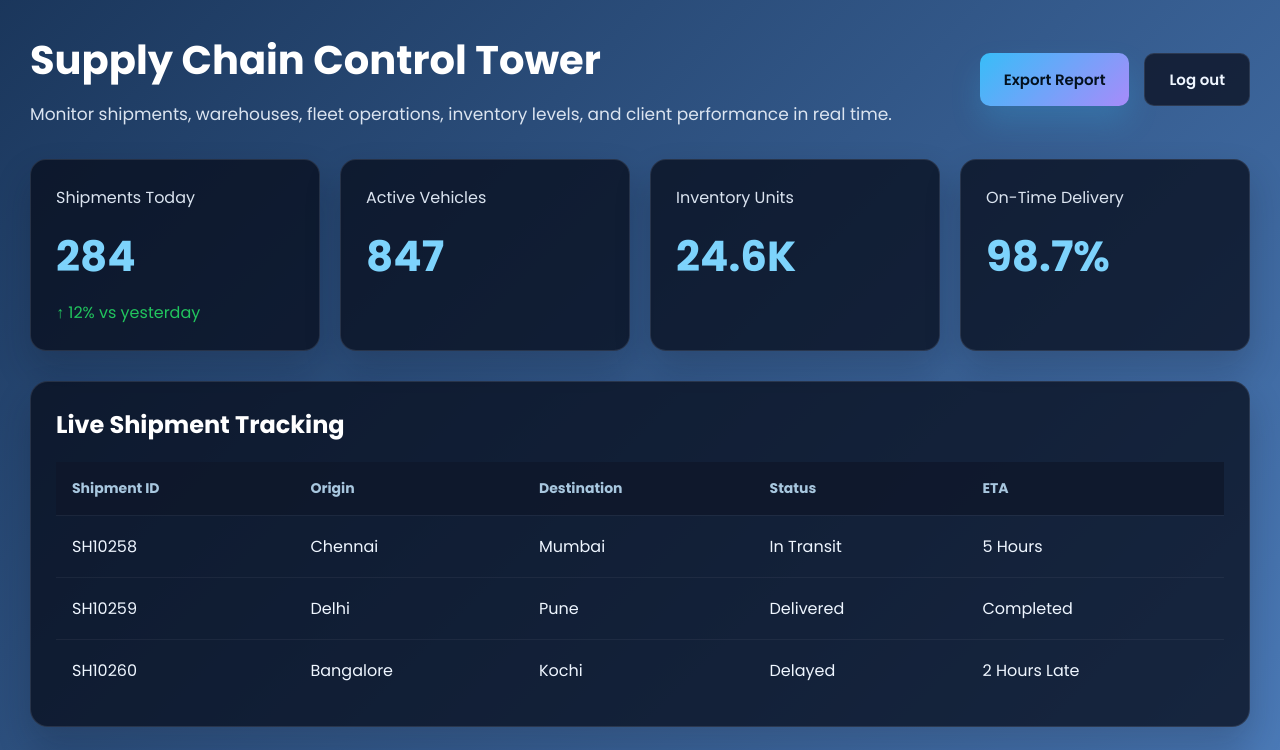
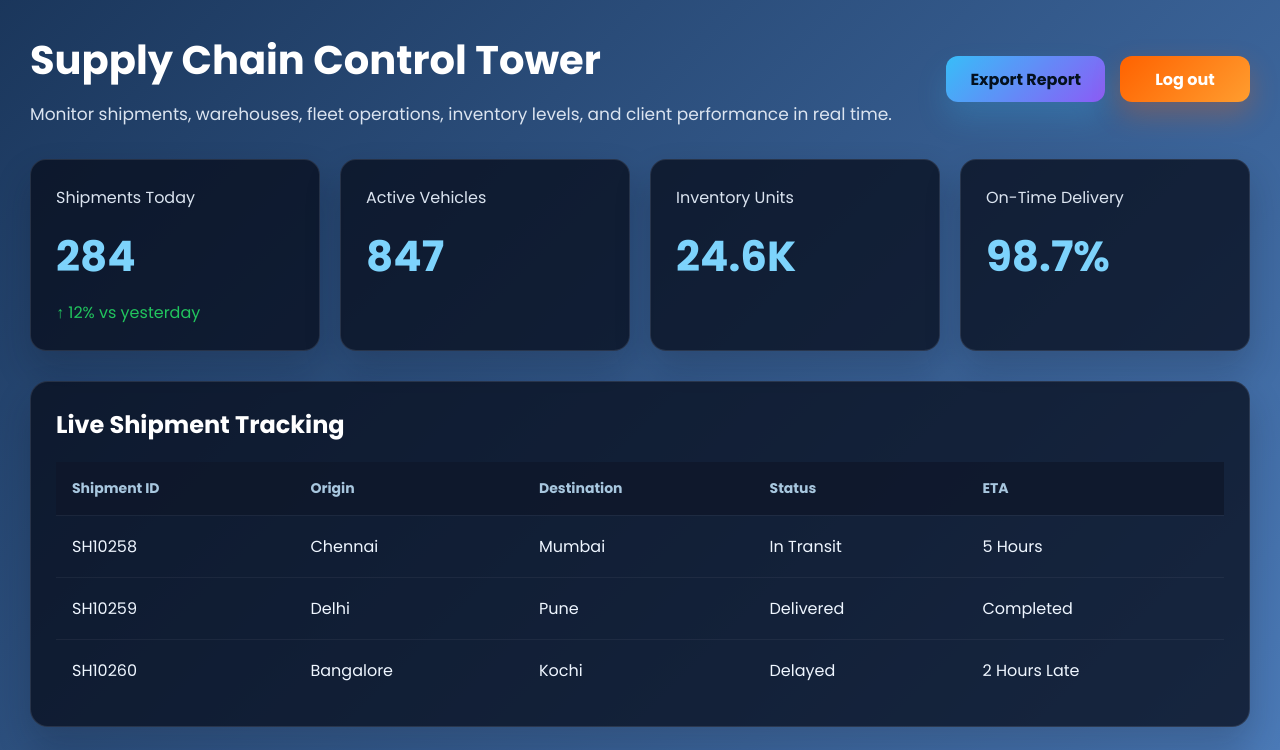
Before and after one commit to ragulrohit/Supply-Chain, a plain HTML site: page vendor-dashboard.html in a window 1280 px wide. Shown: the top 750 px of the page. Drawn offline with Linux system fonts and the light colour scheme.

Commit message:
btn change

```diff
--- a/operations.css
+++ b/operations.css
@@ -9,13 +9,21 @@
 
 body{
     background:#04142c;
-    color:#fff;
+    /* color:#fff; */
+}
+
+.logou a,
+#logoutBt a,
+.back-home-l {
+  color: #ffffff !important;
+  text-decoration: none !important;
 }
 
 .dashboard{
     display:flex;
     min-height:100vh;
 }
+
 
 /* Sidebar */
 
@@ -129,6 +137,62 @@ body{
 
 .logout:hover{
     background:#243d63;
+}
+
+.logou,
+#logoutBt,
+.logout,
+.logout-btn {
+    display:inline-flex;
+    align-items:center;
+    justify-content:center;
+    min-width:120px;
+    min-height:46px;
+    background:linear-gradient(135deg,#ff6200,#ff9d2f);
+    color:#ffffff !important;
+    border:none;
+    padding:0 24px;
+    border-radius:12px;
+    font-size:17px;
+    font-weight:700;
+    cursor:pointer;
+    box-shadow:0 12px 28px rgba(255,98,0,.28);
+    transition:
+        transform .3s ease,
+        box-shadow .3s ease,
+        background .3s ease;
+}
+
+.logou a,
+#logoutBt a,
+.logout a,
+.logout-btn a,
+.back-home-l {
+    display:inline-flex;
+    align-items:center;
+    justify-content:center;
+    width:100%;
+    height:100%;
+    color:#ffffff !important;
+    text-decoration:none !important;
+}
+
+.logou:hover,
+#logoutBt:hover,
+.logout:hover,
+.logout-btn:hover {
+    background:linear-gradient(135deg,#ff7a1a,#ffc04d);
+    transform:translateY(-3px);
+    box-shadow:0 18px 36px rgba(255,98,0,.38);
+}
+
+.logou:hover a,
+#logoutBt:hover a,
+.logout:hover a,
+.logout-btn:hover a,
+.back-home-l:hover {
+    color:#ffffff !important;
+    text-decoration:none !important;
 }
 
 /* Dashboard Header */
@@ -390,3 +454,42 @@ tr:hover{
         transform:translateY(0);
     }
 }
+/* .logout,
+.logout-btn {
+  color: #ffffff;
+} */
+
+/* .logout a,
+.logout-btn a,
+.back-home-l {
+  color: #ffffff !important;
+  text-decoration: none !important;
+} */
+
+/* .logout:hover a,
+.logout-btn:hover a,
+.back-home-l:hover {
+  color: #ffffff !important;
+  text-decoration: none !important;
+} */
+
+/* .logou,
+#logoutBt {
+  color: #ffffff;
+}
+
+.logou a,
+#logoutBt a,
+.logou .back-home-l,
+#logoutBt .back-home-l {
+  color: #ffffff !important;
+  text-decoration: none !important;
+} */
+
+/* .logou a:hover,
+#logoutBt a:hover,
+.logou .back-home-l:hover,
+#logoutBt .back-home-l:hover {
+  color: #ffffff !important;
+  text-decoration: none !important;
+} */
--- a/vendor-dashboard.css
+++ b/vendor-dashboard.css
@@ -203,7 +203,7 @@ tbody tr:hover{
     transition:.3s;
     display:flex;
     align-items:center;
-    /* gap:10px; */
+    gap:10px;
 }
 
 .dashboard-menu li:hover{
@@ -369,7 +369,7 @@ tbody tr:hover{
     display:flex;
     align-items:center;
     gap:10px;
-    width:0%;
+    width:100%;
 }
 
 @keyframes fadeUp{
@@ -465,3 +465,77 @@ body {
 .dashboard-menu li.active i {
   color: #ffffff;
 }
+
+.export-bt,
+.logout-bt {
+    display:inline-flex;
+    align-items:center;
+    justify-content:center;
+    min-width:130px;
+    min-height:46px;
+    border:none;
+    padding:0 24px;
+    border-radius:12px;
+    color:#ffffff;
+    font-size:16px;
+    font-weight:700;
+    cursor:pointer;
+    transition:
+        transform .3s ease,
+        box-shadow .3s ease,
+        background .3s ease;
+}
+
+.export-bt {
+    background:linear-gradient(135deg,#38bdf8,#8b5cf6);
+    color:#04111f;
+    box-shadow:0 16px 30px rgba(56,189,248,.2);
+}
+
+.logout-bt {
+    background:linear-gradient(135deg,#ff6200,#ff9d2f);
+    box-shadow:0 12px 28px rgba(255,98,0,.28);
+}
+
+.logout-bt a,
+.logout-bt .back-home-l {
+    display:inline-flex;
+    align-items:center;
+    justify-content:center;
+    width:100%;
+    height:100%;
+    color:#ffffff !important;
+    text-decoration:none !important;
+}
+
+.export-bt:hover {
+    background:linear-gradient(135deg,#7dd3fc,#c4b5fd);
+    transform:translateY(-3px);
+    box-shadow:0 22px 42px rgba(56,189,248,.28);
+}
+
+.logout-bt:hover {
+    background:linear-gradient(135deg,#ff7a1a,#ffc04d);
+    transform:translateY(-3px);
+    box-shadow:0 18px 36px rgba(255,98,0,.38);
+}
+
+.logout-bt:hover a,
+.logout-bt .back-home-l:hover {
+    color:#ffffff !important;
+    text-decoration:none !important;
+}
+
+@media(max-width:768px){
+    .header-actions{
+        display:grid;
+        grid-template-columns:1fr;
+        width:100%;
+        gap:12px;
+    }
+
+    .export-bt,
+    .logout-bt{
+        width:100%;
+    }
+}
--- a/vendor-dashboard.html
+++ b/vendor-dashboard.html
@@ -24,9 +24,9 @@
         </div>
 
         <div class="header-actions">
-          <button class="export-btn">Export Report</button>
+          <button class="export-bt">Export Report</button>
 
-          <button class="logout-btn">Log out</button>
+          <button class="logout-bt"><a class="back-home-l" href="Login.html">Log out</a></button>
         </div>
       </header>
 
```
Also changed, not shown: operations.html (+1 -1 lines).
